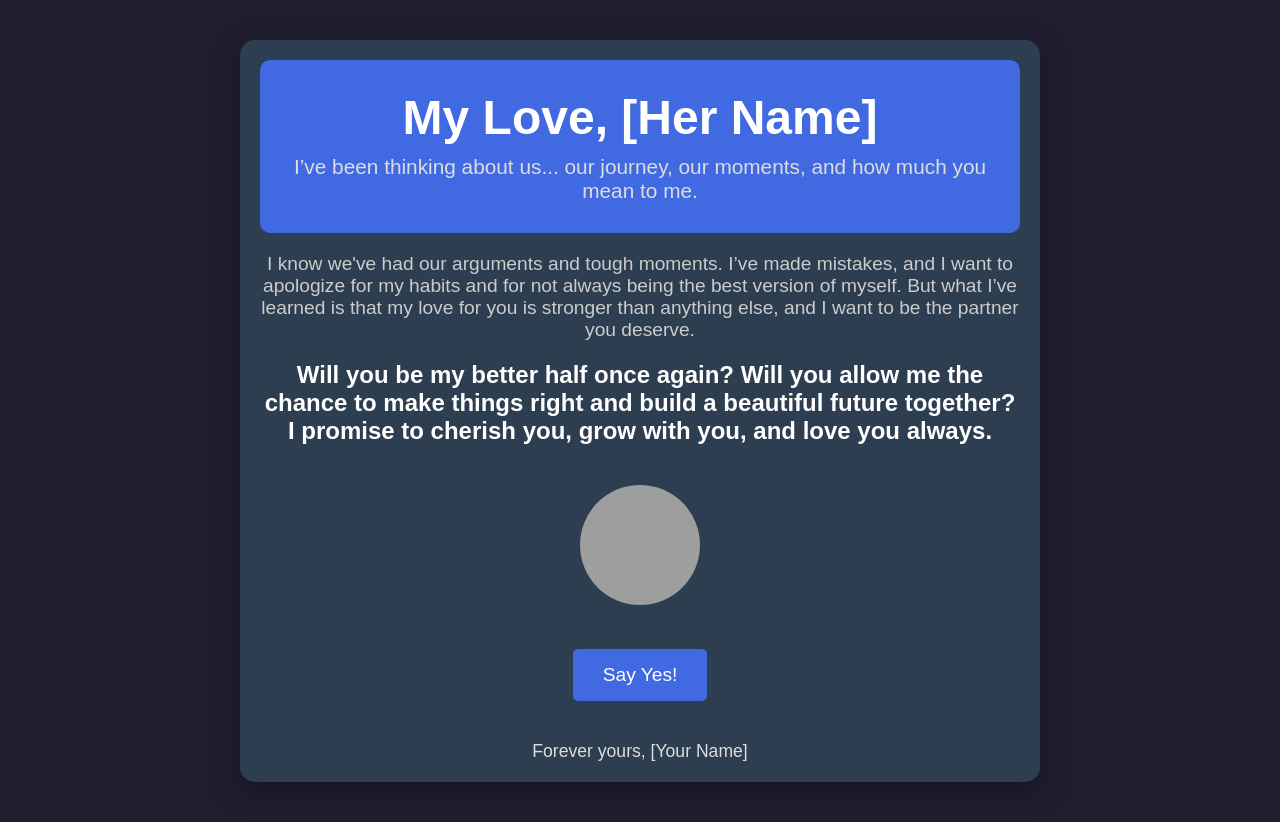
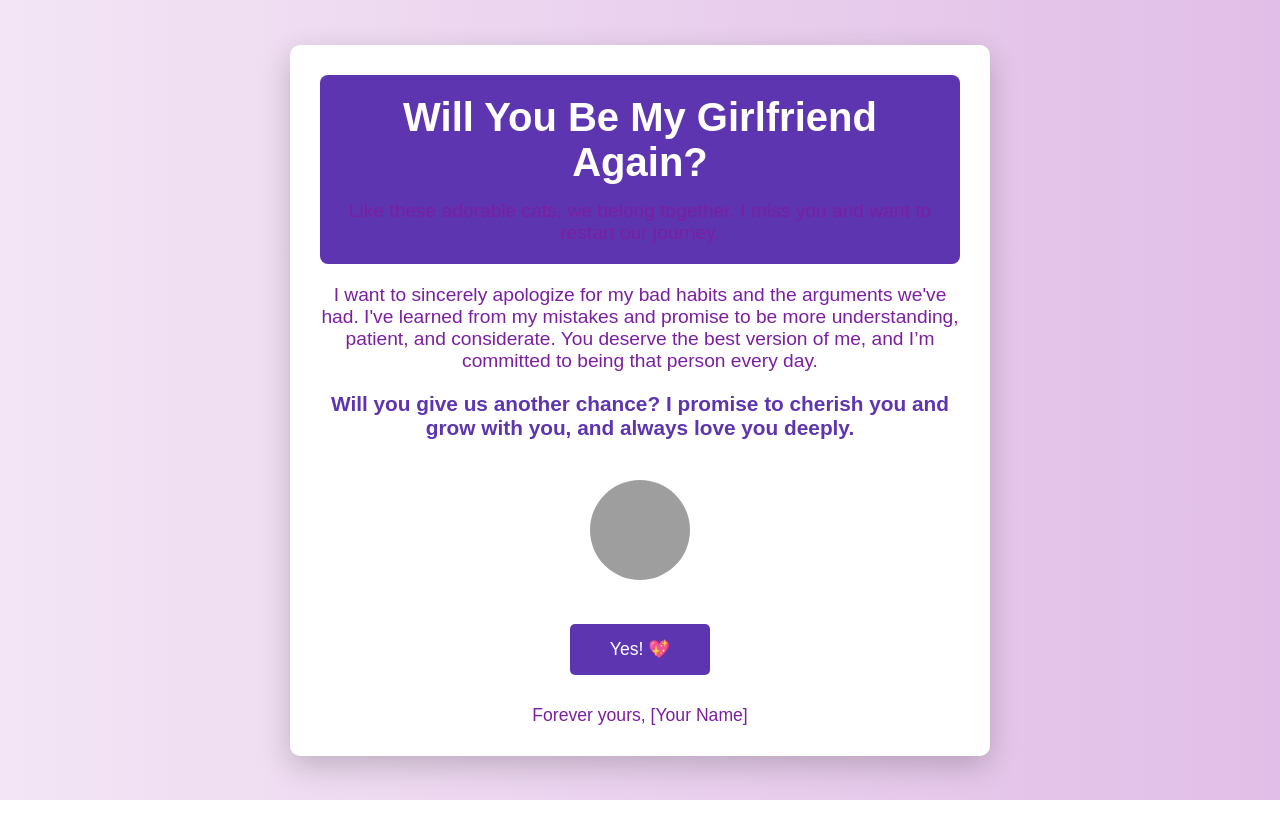
Before and after one commit to Medhansh80YT/her, a plain HTML site: page index.html in a window 1280 px wide. After the commit the page ends 800 px from the top, so only its background shows below. Drawn offline with Linux system fonts and the light colour scheme; grey boxes are pictures that could not be loaded.

Commit message:
Update index.html

```diff
--- a/index.html
+++ b/index.html
@@ -3,7 +3,7 @@
 <head>
     <meta charset="UTF-8">
     <meta name="viewport" content="width=device-width, initial-scale=1.0">
-    <title>Will You Be My Better Half?</title>
+    <title>Will You Be My Girlfriend Again?</title>
     <style>
         * {
             margin: 0;
@@ -13,104 +13,124 @@
 
         body {
             font-family: 'Arial', sans-serif;
-            background-color: #1e1e2f;
-            color: white;
+            background: linear-gradient(to right, #f3e5f5, #e1bee7);
+            color: #5e35b1;
             text-align: center;
-            padding: 40px 0;
+            padding: 0;
+            height: 100vh;
+            display: flex;
+            justify-content: center;
+            align-items: center;
         }
 
         .container {
-            max-width: 800px;
-            margin: 0 auto;
-            padding: 20px;
-            background-color: #2c3e50;
-            border-radius: 15px;
-            box-shadow: 0 10px 30px rgba(0, 0, 0, 0.3);
+            max-width: 700px;
+            width: 100%;
+            padding: 30px;
+            background-color: #fff;
+            border-radius: 10px;
+            box-shadow: 0 10px 30px rgba(0, 0, 0, 0.2);
+            overflow: hidden;
         }
 
         header {
-            background-color: royalblue;
-            padding: 30px;
-            border-radius: 10px;
+            background-color: #5e35b1;
+            padding: 20px;
+            color: white;
+            border-radius: 8px;
         }
 
         h1 {
-            font-size: 3em;
-            color: white;
+            font-size: 2.5em;
+            margin: 0;
         }
 
         .intro {
-            font-size: 1.3em;
-            margin-top: 10px;
-            color: #ddd;
+            margin-top: 15px;
+            font-size: 1.2em;
+            color: #7b1fa2;
         }
 
         .apology p {
             font-size: 1.2em;
             margin: 20px 0;
             font-weight: 300;
-            color: #ccc;
+            color: #7b1fa2;
         }
 
         .proposal-text {
-            font-size: 1.5em;
+            font-size: 1.3em;
             font-weight: bold;
             margin: 20px 0;
-            color: white;
+            color: #5e35b1;
         }
 
         button {
-            background-color: royalblue;
+            background-color: #5e35b1;
             color: white;
-            padding: 15px 30px;
-            font-size: 1.2em;
+            padding: 15px 40px;
+            font-size: 1.1em;
             border: none;
             border-radius: 5px;
             cursor: pointer;
             margin-top: 20px;
+            transition: background-color 0.3s ease;
         }
 
         button:hover {
-            background-color: #003366;
+            background-color: #311b92;
+        }
+
+        footer {
+            margin-top: 30px;
+            font-size: 1.1em;
+            color: #7b1fa2;
         }
 
         .cat-img {
-            width: 120px;
-            height: 120px;
+            width: 100px;
+            height: 100px;
             border-radius: 50%;
             margin: 20px 0;
             object-fit: cover;
         }
 
-        footer {
-            margin-top: 40px;
-            font-size: 1.1em;
-            color: #ddd;
+        /* Music player styles */
+        audio {
+            display: none;
         }
     </style>
 </head>
 <body>
+
+    <!-- Background Music -->
+    <audio autoplay loop>
+        <source src="https://www.soundhelix.com/examples/mp3/SoundHelix-Song-1.mp3" type="audio/mp3">
+        Your browser does not support the audio element.
+    </audio>
+
     <div class="container">
         <header>
-            <h1>My Love, [Her Name]</h1>
-            <p class="intro">I’ve been thinking about us... our journey, our moments, and how much you mean to me.</p>
+            <h1>Will You Be My Girlfriend Again?</h1>
+            <p class="intro">Like these adorable cats, we belong together. I miss you and want to restart our journey.</p>
         </header>
 
         <section class="apology">
-            <p>I know we've had our arguments and tough moments. I’ve made mistakes, and I want to apologize for my habits and for not always being the best version of myself. But what I’ve learned is that my love for you is stronger than anything else, and I want to be the partner you deserve.</p>
+            <p>I want to sincerely apologize for my bad habits and the arguments we've had. I've learned from my mistakes and promise to be more understanding, patient, and considerate. You deserve the best version of me, and I’m committed to being that person every day.</p>
         </section>
 
         <section class="proposal">
-            <p class="proposal-text">Will you be my better half once again? Will you allow me the chance to make things right and build a beautiful future together? I promise to cherish you, grow with you, and love you always.</p>
+            <p class="proposal-text">Will you give us another chance? I promise to cherish you and grow with you, and always love you deeply.</p>
             <div class="cat">
                 <img src="https://upload.wikimedia.org/wikipedia/commons/a/a7/Black_cat.jpg" alt="Cute cat" class="cat-img">
             </div>
-            <button onclick="window.location.href='mailto:[Her Email]'">Say Yes!</button>
+            <button onclick="window.location.href='mailto:[Her Email]'">Yes! 💖</button>
         </section>
 
         <footer>
             <p>Forever yours, [Your Name]</p>
         </footer>
     </div>
+
 </body>
 </html>
```
